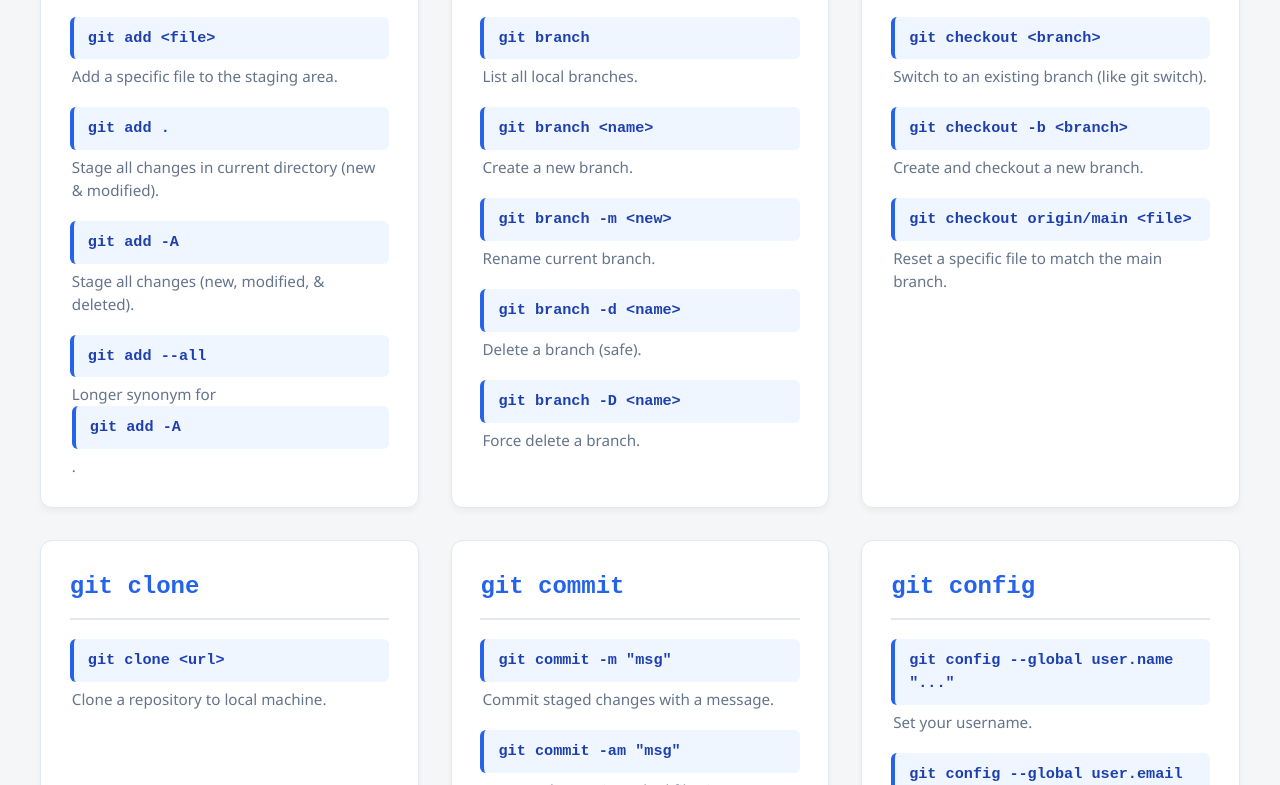
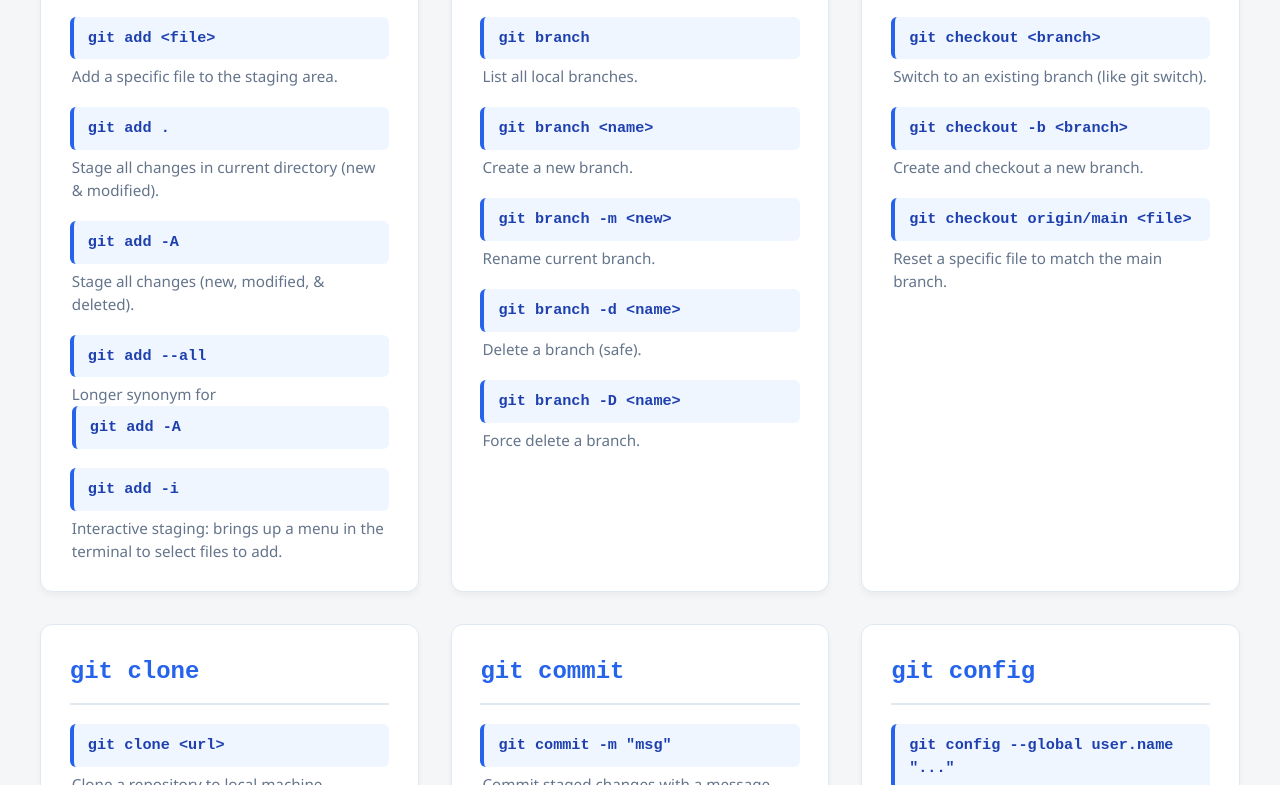
Before and after one commit to duongthomaas/git_commands_cheat_sheet, a plain HTML site: page index.html in a window 1280 px wide. Shown: the part 315-1100 px from the top of the page. Drawn offline with Linux system fonts and the light colour scheme.

Commit message:
Added git add -i
Added git add -i

```diff
--- a/index.html
+++ b/index.html
@@ -1,4 +1,4 @@
-<!DOCTYPE html>
+<!doctype html>
 <html lang="en">
   <head>
     <meta charset="UTF-8" />
@@ -158,7 +158,14 @@
         </div>
         <div class="cmd-group">
           <code>git add --all</code>
-          <div class="desc">Longer synonym for <code>git add -A</code>.</div>
+          <div class="desc">Longer synonym for <code>git add -A</code></div>
+        </div>
+        <div class="cmd-group">
+          <code>git add -i</code>
+          <div class="desc">
+            Interactive staging: brings up a menu in the terminal to select
+            files to add.
+          </div>
         </div>
       </div>
 
```
